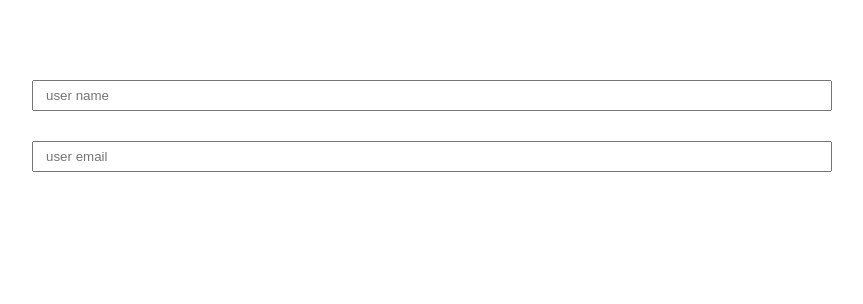
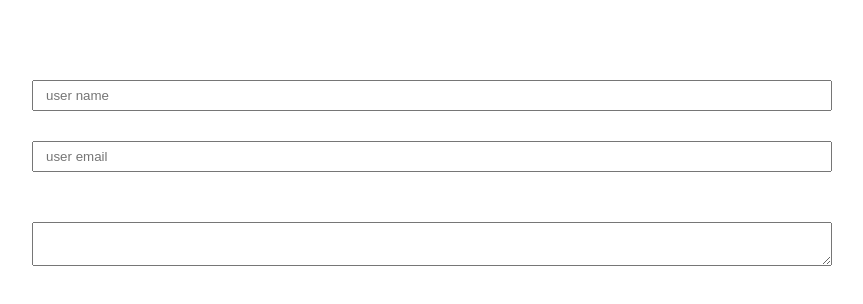
Before and after one commit to Studieren-React/react-forms, a React (Create React App) app: page / in a window 1280 px wide. Shown: the top 304 px of the page, without its empty margins (208-1071 px from the left). Built offline with nearby package versions, Linux system fonts and the light colour scheme.

Commit message:
add textarea

```diff
--- a/src/components/Form.tsx
+++ b/src/components/Form.tsx
@@ -7,10 +7,11 @@ const EMAIL_PATTERN: RegExp = /^\w+([\.-]?\w+)*@\w+([\.-]?\w+)*(\.\w{2,3})+$/;
 export class Form extends Component {
     state = {
         userName: '',
-        userEmail: ''
+        userEmail: '',
+        userMessage: ''
     };
 
-    handleChange = (event: React.FormEvent<HTMLInputElement>): void => {
+    handleChange = (event: React.FormEvent<HTMLInputElement | HTMLTextAreaElement>): void => {
         this.setState({[event.currentTarget.name]: event.currentTarget.value})
     }
 
@@ -31,7 +32,7 @@ export class Form extends Component {
     }
 
     render() {
-        const { userName, userEmail } = this.state;
+        const { userName, userEmail, userMessage } = this.state;
 
         return (
             <div className="Form">
@@ -53,6 +54,13 @@ export class Form extends Component {
                     onChange={this.handleChange}
                     onBlur={this.emailValidator}
                 />
+                <br />
+                <textarea
+                    className="FormInput"
+                    name="userMessage"
+                    value={userMessage}
+                    onChange={this.handleChange}
+                />
             </div>
         )
     }
```
